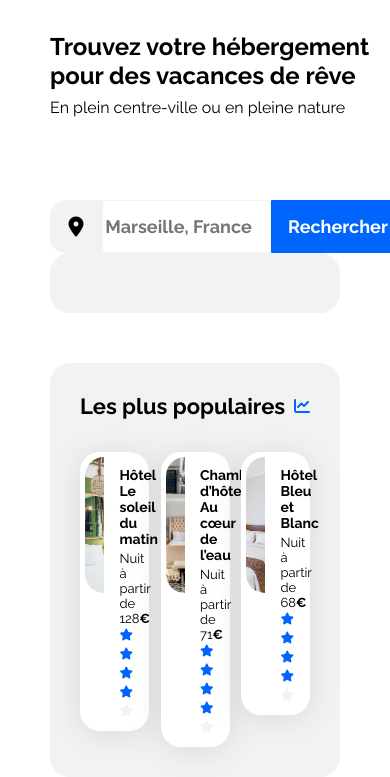
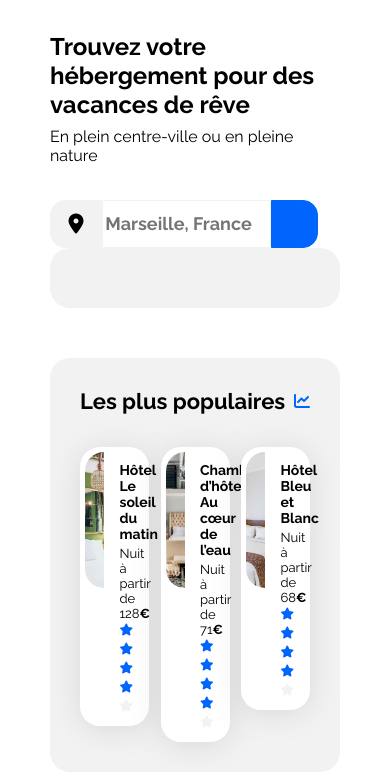
Before and after one commit to Dave25440/OpenClassrooms-P2-Booki, a plain HTML site: page index.html in a window 390 px wide. Shown: the part 114-891 px from the top of the page. Drawn offline with Linux system fonts and the light colour scheme.

Commit message:
Add mobile button to form in index.html and .button-desktop and .button-mobile to style.css small devices

```diff
--- a/css/style.css
+++ b/css/style.css
@@ -100,7 +100,7 @@
     outline: none;
 }
 
-button {
+.button-desktop {
     background-color: #0065FC;
     border: 1px solid #0065FC;
     border-radius: 0 15px 15px 0;
@@ -244,4 +244,15 @@
 /* Small devices (phones, less than 768px) */
 @media (max-width: 767.98px) {
     /* ... */
+    .button-desktop {
+        display: none;
+    }
+
+    .button-mobile {
+        background-color: #0065FC;
+        border: 1px solid #0065FC;
+        border-radius: 0 15px 15px 0;
+        color: white;
+        padding: 15px 16px;
+    }
 }
--- a/index.html
+++ b/index.html
@@ -38,7 +38,10 @@
                         <i class="fa-solid fa-location-dot fa-lg" style="color: black;"></i>
                     </label>
                     <input type="search" name="lieu" id="lieu" placeholder="Marseille, France" size="15">
-                    <button>Rechercher</button>
+                    <button class="button-desktop">Rechercher</button>
+                    <button class="button-mobile">
+                        <i class="fa-solid fa-magnifying-glass"></i>
+                    </button>
                 </form>
             </section>
             <div class="hebergements-and-populaires">
```
